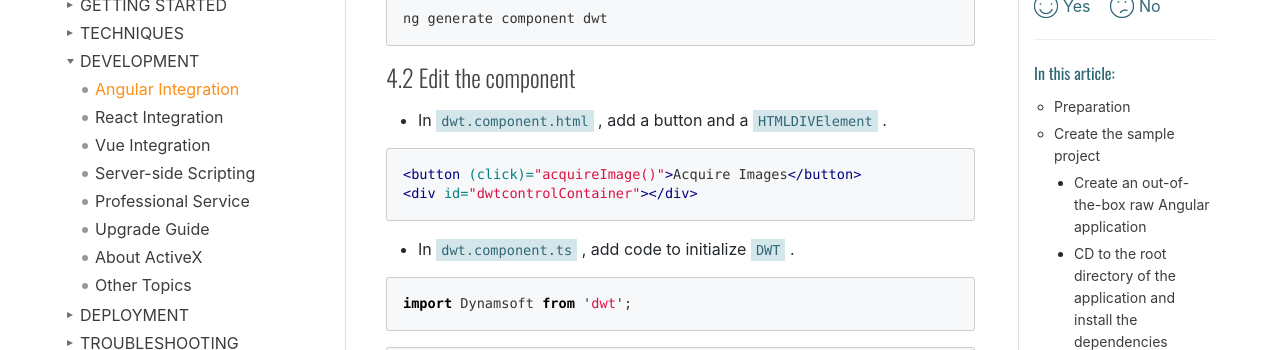
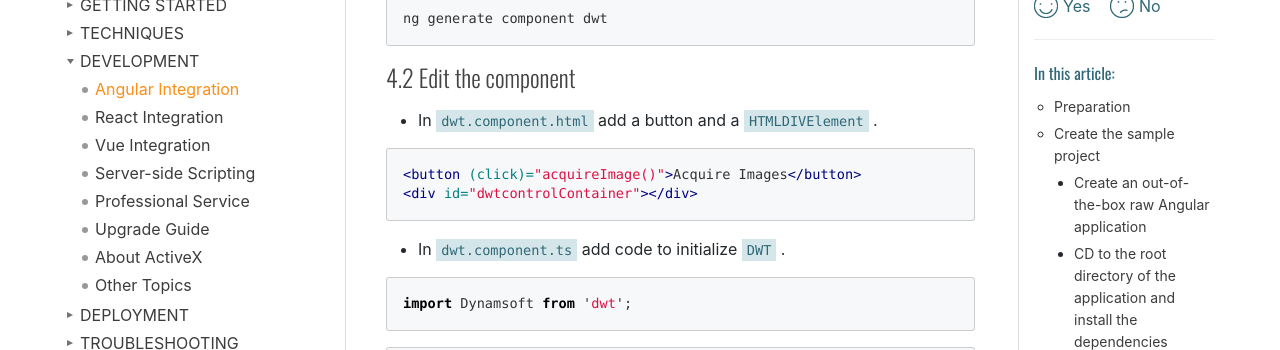
Before and after one commit to ztyyLV/web-twain-docs, a Jekyll site: the page built from indepth/development/angular.md, in a window 1280 px wide and 900 px high, scrolled down 1350 px. Shown: the part 163-513 px from the top of the window. Built offline with Jekyll 4.4.1, drawn with Linux system fonts in a browser that asks for light colours; comment, search, counter and statistics services are not loaded.

````diff
--- a/indepth/development/angular.md
+++ b/indepth/development/angular.md
@@ -58,14 +58,14 @@ ng generate component dwt
 
 ### Edit the component
 
-* In `dwt.component.html` , add a button and a `HTMLDIVElement` .
+* In `dwt.component.html` add a button and a `HTMLDIVElement` .
 
 ``` html
 <button (click)="acquireImage()">Acquire Images</button>
 <div id="dwtcontrolContainer"></div>
 ```
 
-* In `dwt.component.ts` , add code to initialize `DWT` .
+* In `dwt.component.ts` add code to initialize `DWT` .
 
 ``` typescript
 import Dynamsoft from 'dwt';
````
